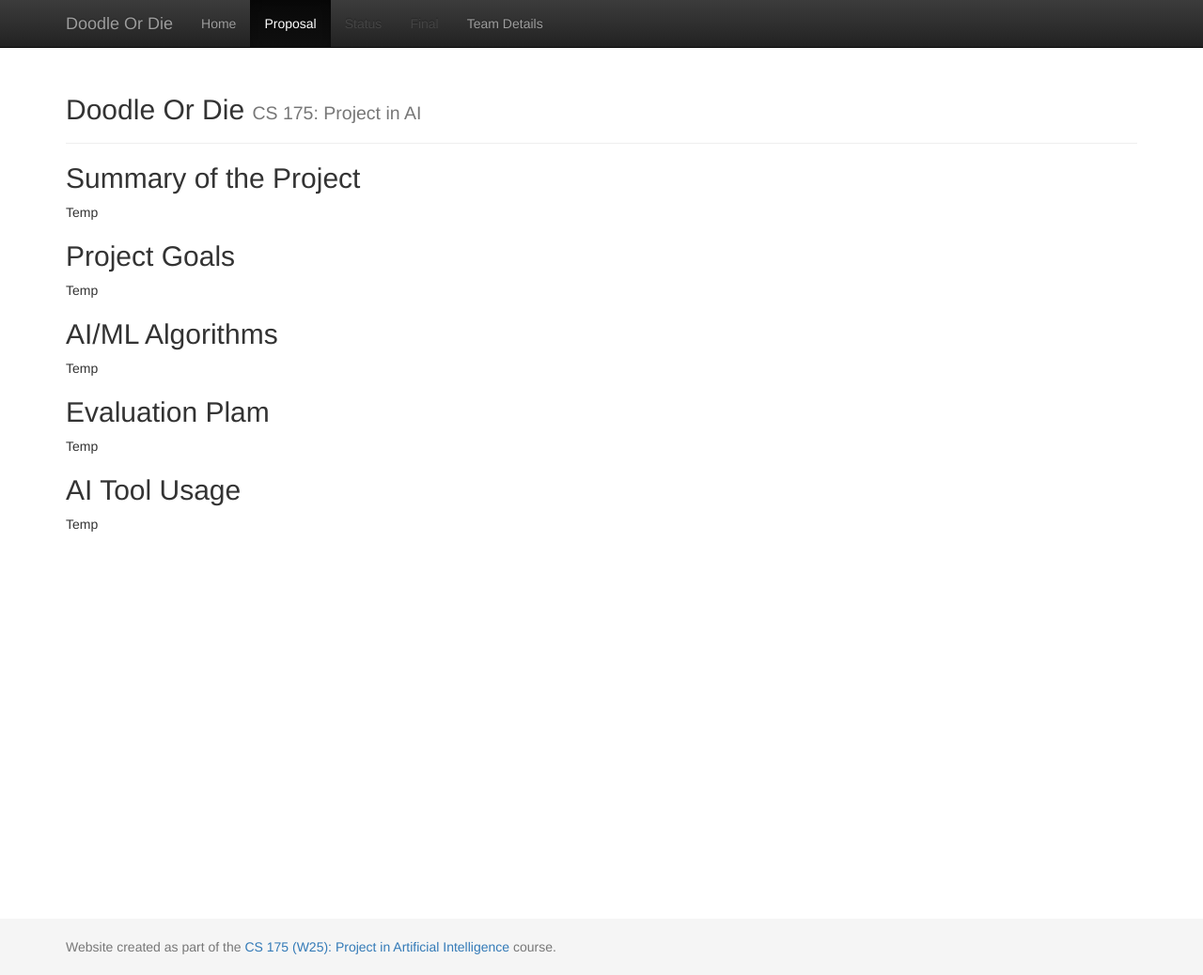
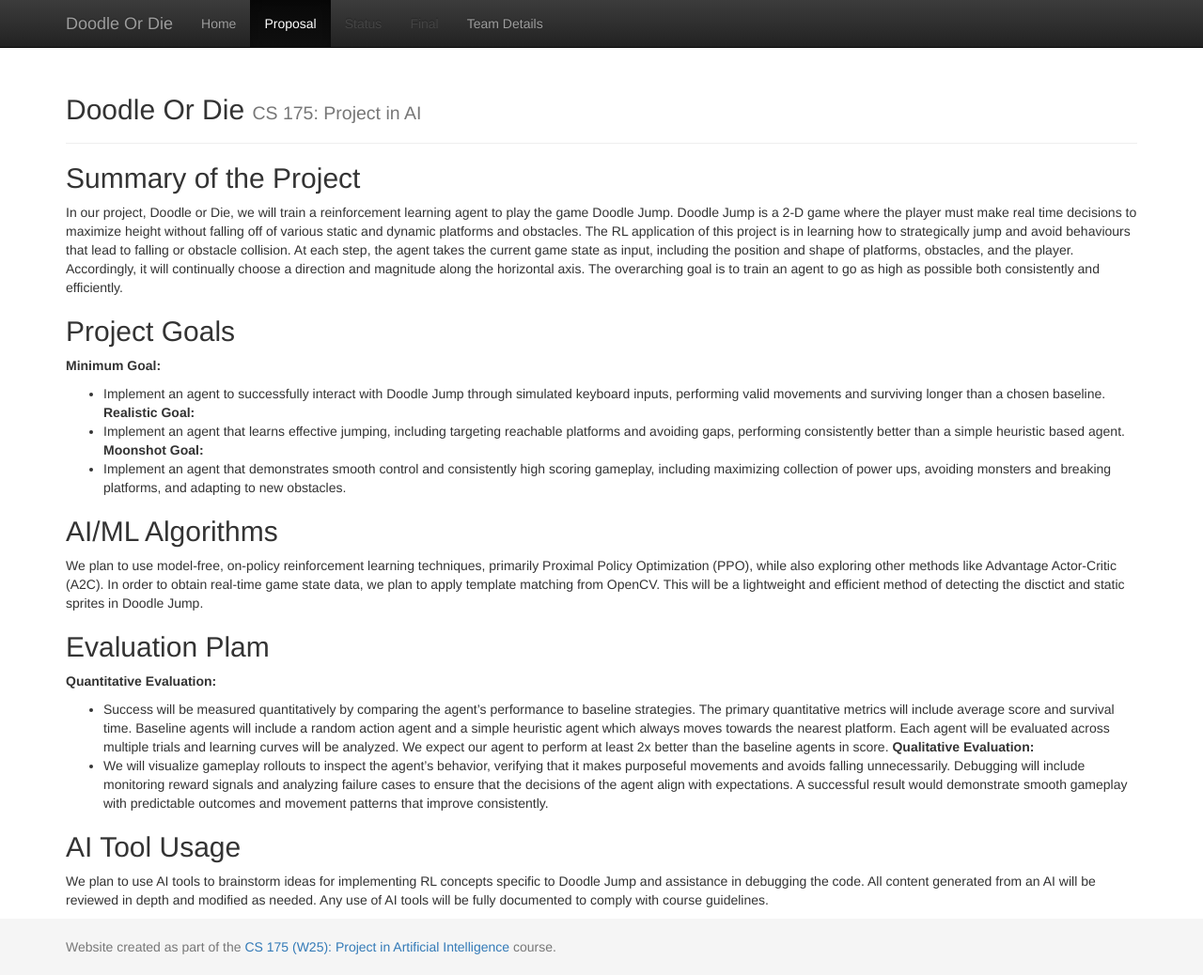
Before and after one commit to abheekg11/Doodle-Or-Die, a Jekyll site: the page built from docs/proposal.md, in a window 1280 px wide and 1038 px high. Shown: the whole window at 94% size. Built offline with Jekyll 4.4.1, drawn with Linux system fonts in a browser that asks for light colours.

Commit message:
Enhance proposal.md with detailed project information
Expanded the project proposal for Doodle or Die, detailing project summary, goals, AI/ML algorithms, evaluation methods, and AI tool usage.

```diff
--- a/docs/proposal.md
+++ b/docs/proposal.md
@@ -4,16 +4,26 @@
 ---
 
 ## Summary of the Project
-Temp
+In our project, Doodle or Die, we will train a reinforcement learning agent to play the game Doodle Jump. Doodle Jump is a 2-D game where the player must make real time decisions to maximize height without falling off of various static and dynamic platforms and obstacles. The RL application of this project is in learning how to strategically jump and avoid behaviours that lead to falling or obstacle collision. At each step, the agent takes the current game state as input, including the position and shape of platforms, obstacles, and the player. Accordingly, it will continually choose a direction and magnitude along the horizontal axis. The overarching goal is to train an agent to go as high as possible both consistently and efficiently.
 
 ## Project Goals
-Temp
+**Minimum Goal:**
+- Implement an agent to successfully interact with Doodle Jump through simulated keyboard inputs, performing valid movements and surviving longer than a chosen baseline.
+**Realistic Goal:**
+- Implement an agent that learns effective jumping, including targeting reachable platforms and avoiding gaps, performing consistently better than a simple heuristic based agent.
+**Moonshot Goal:**
+- Implement an agent that demonstrates smooth control and consistently high scoring gameplay, including maximizing collection of power ups, avoiding monsters and breaking platforms, and adapting to new obstacles.
 
 ## AI/ML Algorithms
-Temp
+We plan to use model-free, on-policy reinforcement learning techniques, primarily Proximal Policy Optimization (PPO), while also exploring other methods like Advantage Actor-Critic (A2C).
+In order to obtain real-time game state data, we plan to apply template matching from OpenCV. This will be a lightweight and efficient method of detecting the disctict and static sprites in Doodle Jump.
 
 ## Evaluation Plam
-Temp
+**Quantitative Evaluation:**
+- Success will be measured quantitatively by comparing the agent’s performance to baseline strategies. The primary quantitative metrics will include average score and survival time. Baseline agents will include a random action agent and a simple heuristic agent which always moves towards the nearest platform. Each agent will be evaluated across multiple trials and learning curves will be analyzed. We expect our agent to perform at least 2x better than the baseline agents in score.
+**Qualitative Evaluation:**
+- We will visualize gameplay rollouts to inspect the agent’s behavior, verifying that it makes purposeful movements and avoids falling unnecessarily. Debugging will include monitoring reward signals and analyzing failure cases to ensure that the decisions of the agent align with expectations. A successful result would demonstrate smooth gameplay with predictable outcomes and movement patterns that improve consistently.
+
 
 ## AI Tool Usage
-Temp
+We plan to use AI tools to brainstorm ideas for implementing RL concepts specific to Doodle Jump and assistance in debugging the code. All content generated from an AI will be reviewed in depth and modified as needed. Any use of AI tools will be fully documented to comply with course guidelines.
```
